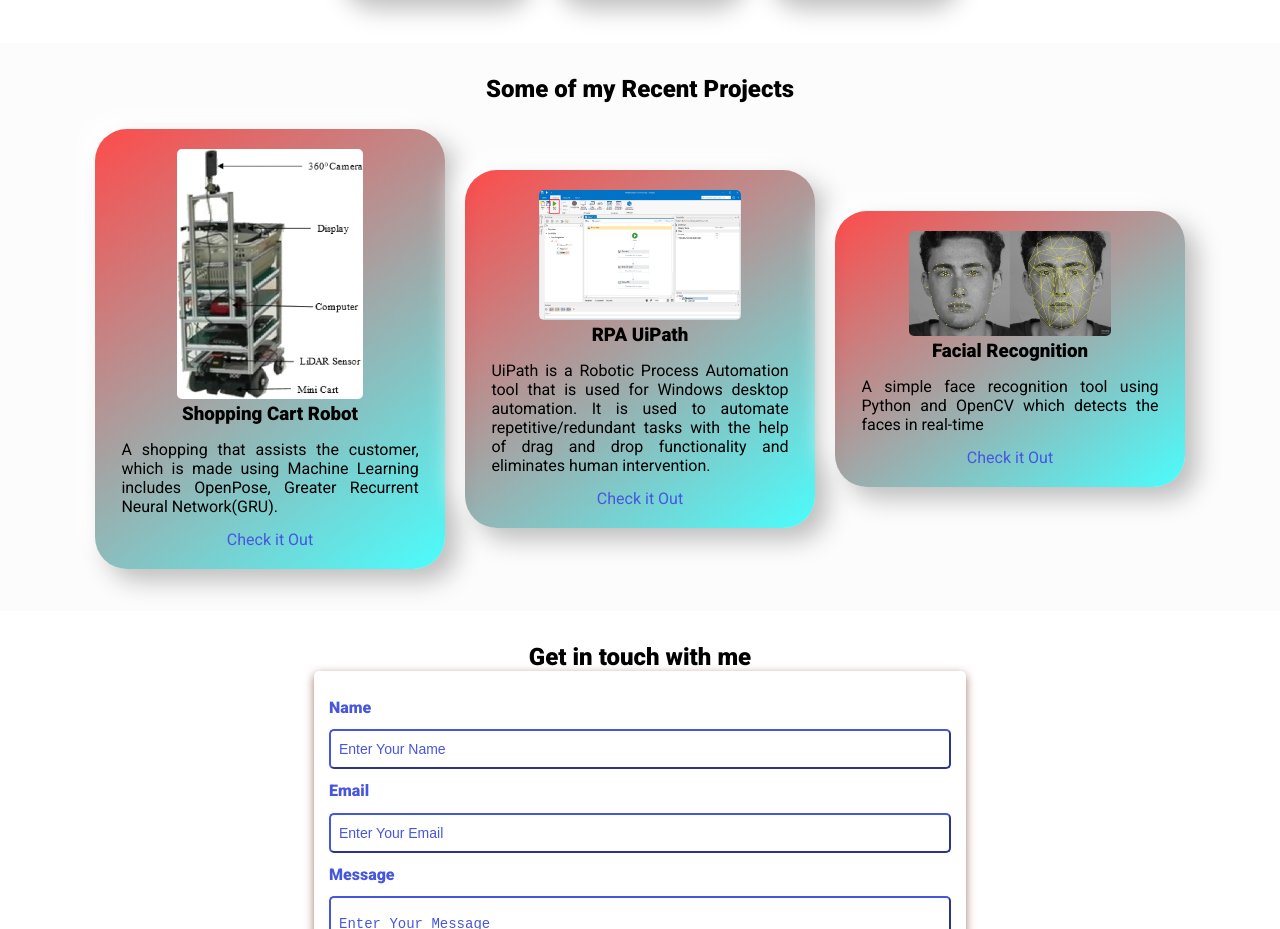
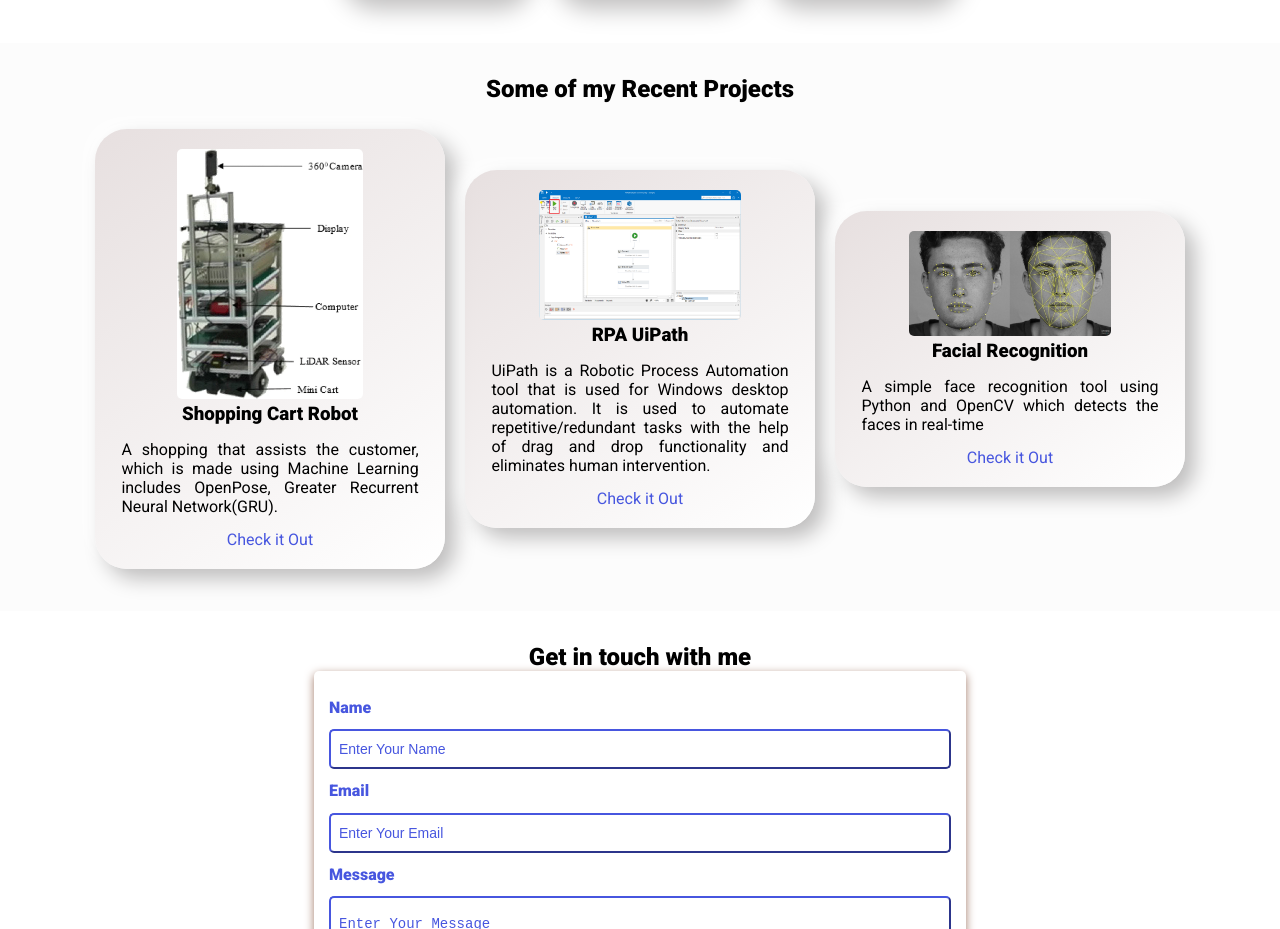
Before and after one commit to Harshakanna8733/Developer-Portfolio, a plain HTML site: page index.html in a window 1280 px wide. Shown: the part 1183-2112 px from the top of the page. Drawn offline with nearby package versions, Linux system fonts and the light colour scheme.

Commit message:
project card bg color change

```diff
--- a/assets/css/styles.css
+++ b/assets/css/styles.css
@@ -258,9 +258,9 @@
 
 .project-card {
 border-radius: 32px;
-background: linear-gradient(145deg, rgb(255, 0, 0,0.7), rgba(0, 253, 253, 0.7));
-box-shadow:  12px 12px 24px #bfbebe,
-             -12px -12px 24px #ffffff;
+background: linear-gradient(145deg, rgba(226, 217, 217, 0.808), rgb(255, 255, 255));
+box-shadow:  10px 10px 20px #bfbebe,
+             -6px -6px 20px #ffffff;
   padding: 20px;
   margin: 10px;
 }
```
